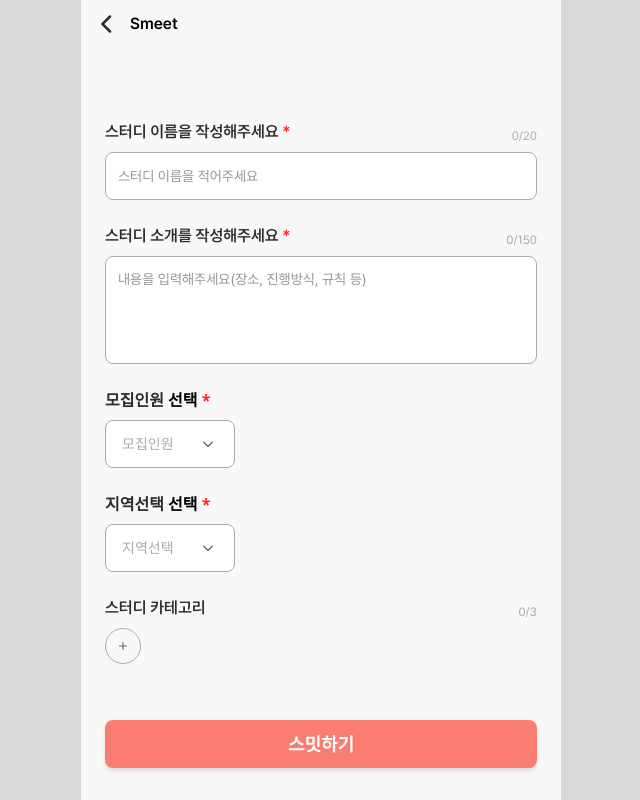
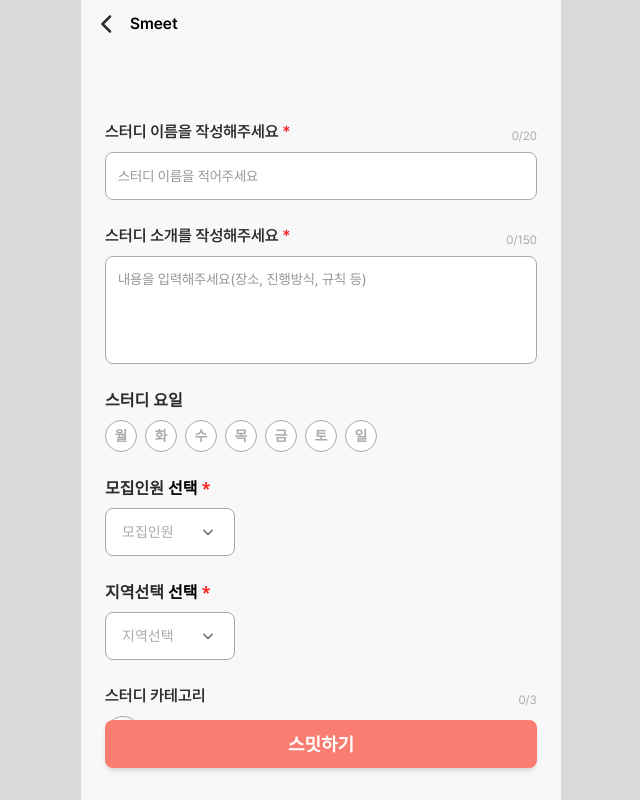
Before and after one commit to Smeet0528/FRONTEND, a React (Vite) app: page /create-study-page in a window 1280 px wide. Shown: the top 800 px of the page, without its empty margins (319-959 px from the left). Built offline with nearby package versions, Linux system fonts and the light colour scheme.

Commit message:
Feat: 스터디 요일 선택 UI 구현

```diff
--- a/src/pages/create-study-page/index.tsx
+++ b/src/pages/create-study-page/index.tsx
@@ -13,6 +13,7 @@ function CreateStudyPage() {
 
   const [memberCount, setMemberCount] = useState('');
   const [region, setRegion] = useState('');
+  const [selectedDays, setSelectedDays] = useState<string[]>([]);
 
   // 입력창 값 변경 핸들러
   const handleChange = (
@@ -34,6 +35,40 @@ function CreateStudyPage() {
 
           {/* 스터디 소개 */}
           <StudyIntroTextarea value={form.intro} onChange={handleChange} />
+
+          {/* 스터디 요일 */}
+          <div className="flex flex-col justify-start items-start w-[244px] gap-2">
+            <p className="text-base font-semibold text-[#2C2C2C]">
+              스터디 요일
+            </p>
+            <div className="flex justify-start items-center gap-2">
+              {['월', '화', '수', '목', '금', '토', '일'].map((day) => {
+                const isSelected = selectedDays.includes(day);
+
+                return (
+                  <button
+                    key={day}
+                    type="button"
+                    onClick={() => {
+                      setSelectedDays(
+                        (prev) =>
+                          prev.includes(day)
+                            ? prev.filter((d) => d !== day) // 선택 해제
+                            : [...prev, day] // 선택 추가
+                      );
+                    }}
+                    className={`w-8 h-8 rounded-full flex justify-center items-center text-sm font-semibold ${
+                      isSelected
+                        ? 'bg-[#FA7D71] text-white'
+                        : 'bg-white text-[#ABABAB] border border-[#ABABAB]'
+                    }`}
+                  >
+                    {day}
+                  </button>
+                );
+              })}
+            </div>
+          </div>
 
           {/* 모집인원 선택 */}
           <OptionSelector
```
